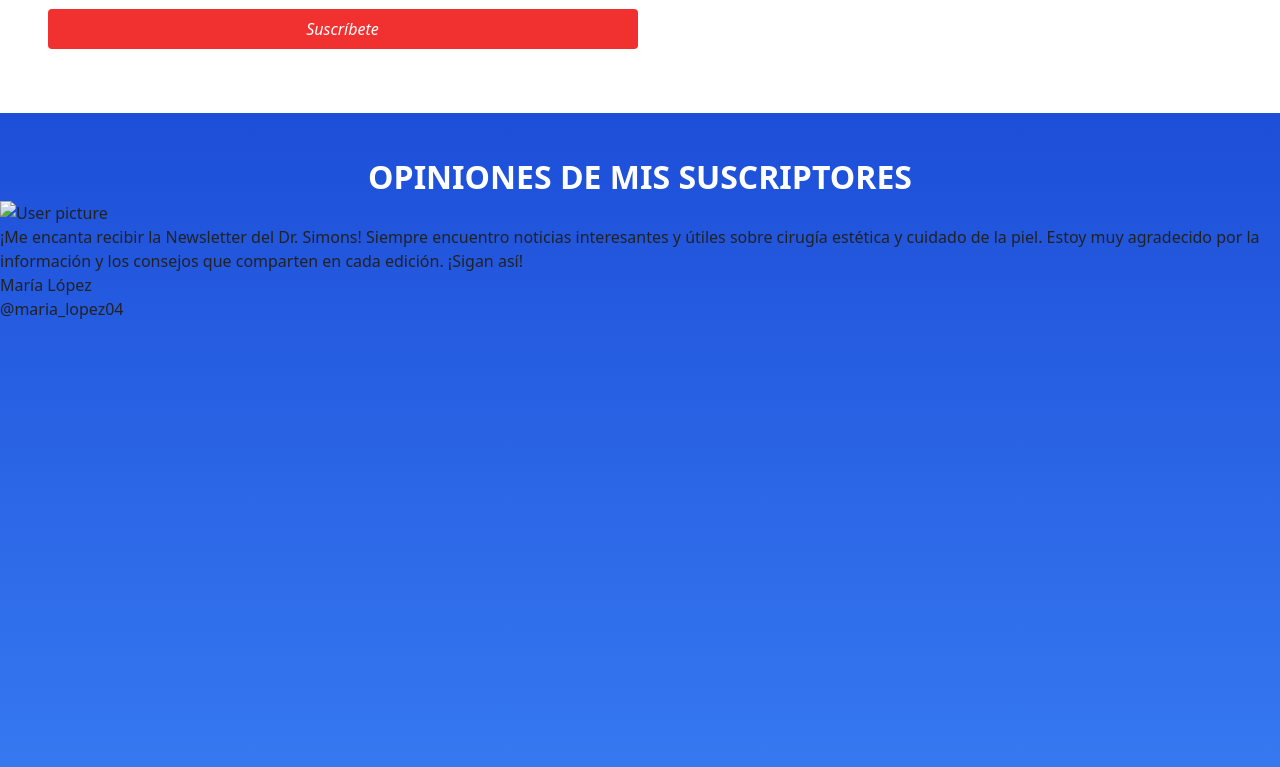
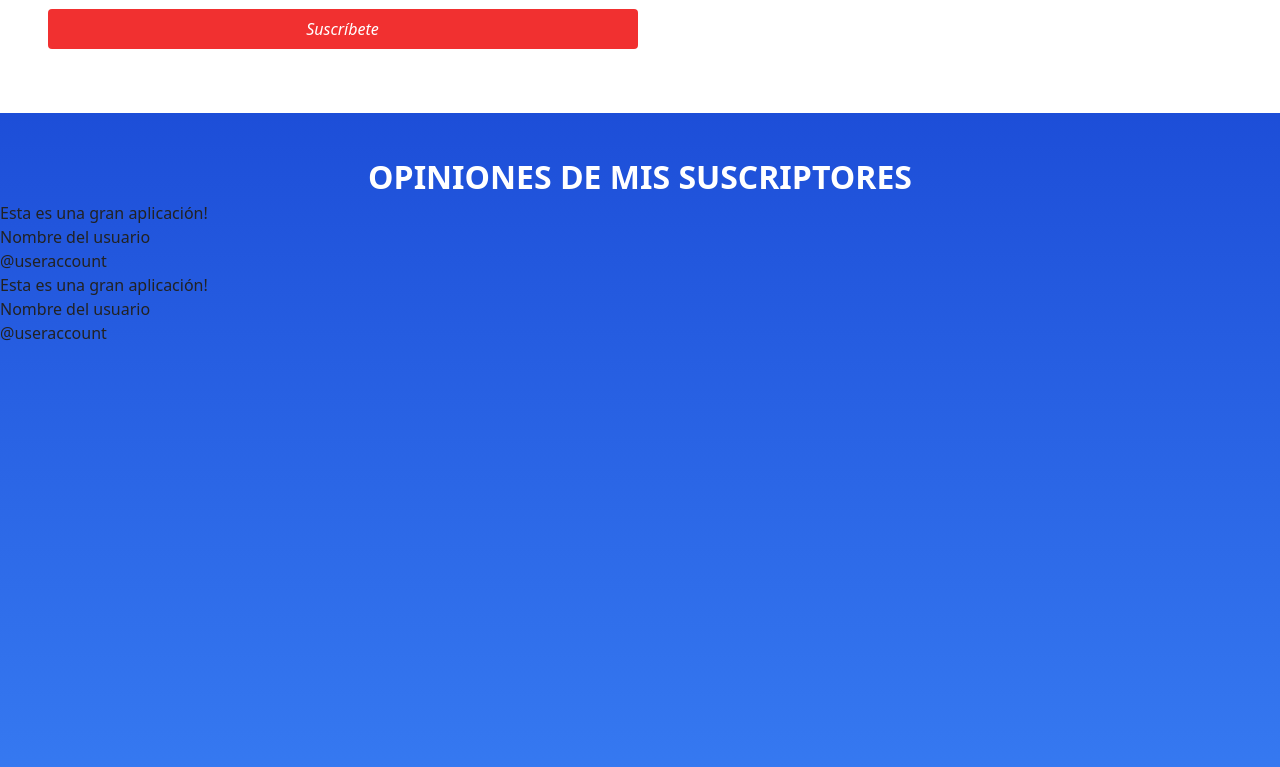
Before and after one commit to MiguelT18/dr.simons-nl-landingpage, an Astro site: page / in a window 1280 px wide. Shown: the part 889-1656 px from the top of the page. Built offline with nearby package versions, Linux system fonts and the light colour scheme; Astro itself is replaced by a stand-in of ours.

Commit message:
hice la lógica del componente de las cards opinions, falta estilizarlos

```diff
--- a/astro.config.mjs
+++ b/astro.config.mjs
@@ -1,8 +1,10 @@
-import { defineConfig } from 'astro/config';
+import { defineConfig } from "astro/config";
+import react from "@astrojs/react";
+import preact from "@astrojs/preact";
 
 import tailwind from "@astrojs/tailwind";
 
 // https://astro.build/config
 export default defineConfig({
-  integrations: [tailwind()]
+  integrations: [tailwind(), react(), preact()],
 });
--- /dev/null
+++ b/public/scripts/card_slider.jsx
@@ -0,0 +1,15 @@
+import React from "react";
+
+// TODO: Estilizar los cards
+const OpinionCard = ({ opinionText, userName, userAccount }) => {
+  return (
+    <div className="opinion-card">
+      {/* <img src={imgSrc} alt="User Image" /> */}
+      <p className="opinion-card-text">{opinionText}</p>
+      <h3 className="opinion-card-name">{userName}</h3>
+      <span className="opinion-card-username">{userAccount}</span>
+    </div>
+  );
+};
+
+export default OpinionCard;
--- a/src/components/opinion-card.astro
+++ /dev/null
@@ -1,11 +0,0 @@
-<div>
-  <img src="" alt="User picture" />
-  <p>
-    ¡Me encanta recibir la Newsletter del Dr. Simons! Siempre encuentro noticias
-    interesantes y útiles sobre cirugía estética y cuidado de la piel. Estoy muy
-    agradecido por la información y los consejos que comparten en cada edición.
-    ¡Sigan así!
-  </p>
-  <h3>María López</h3>
-  <span>@maria_lopez04</span>
-</div>
--- /dev/null
+++ b/src/components/opinions.astro
@@ -0,0 +1,16 @@
+---
+import OpinionCard from "../../public/scripts/card_slider.jsx";
+---
+
+<div>
+  <OpinionCard
+    opinionText="Esta es una gran aplicación!"
+    userName="Nombre del usuario"
+    userAccount="@useraccount"
+  />
+  <OpinionCard
+    opinionText="Esta es una gran aplicación!"
+    userName="Nombre del usuario"
+    userAccount="@useraccount"
+  />
+</div>
--- a/src/layouts/Opinions.astro
+++ b/src/layouts/Opinions.astro
@@ -1,5 +1,5 @@
 ---
-import OpinionCard from "../components/opinion-card.astro";
+import OpinionCard from "../components/opinions.astro";
 ---
 
 <section
```
Also changed, not shown: package.json (+7 -0 lines), 1 other file.
